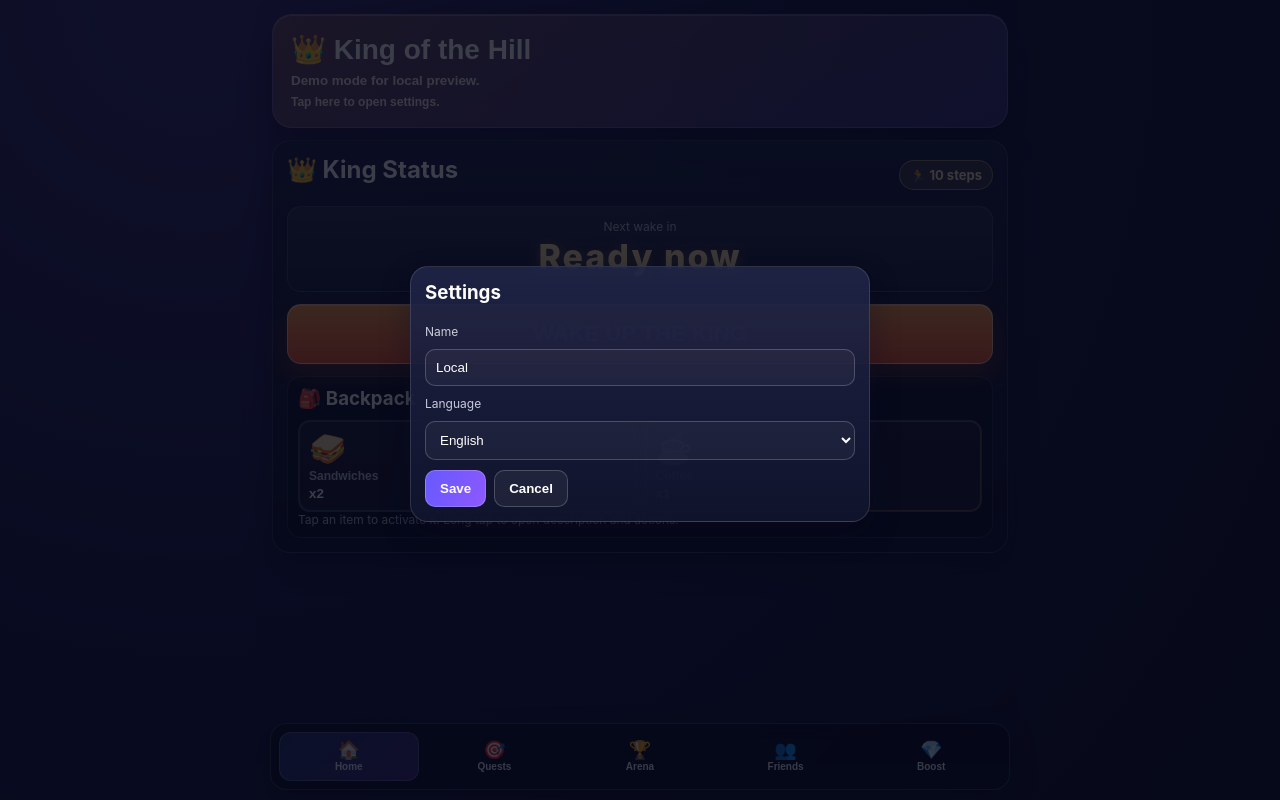
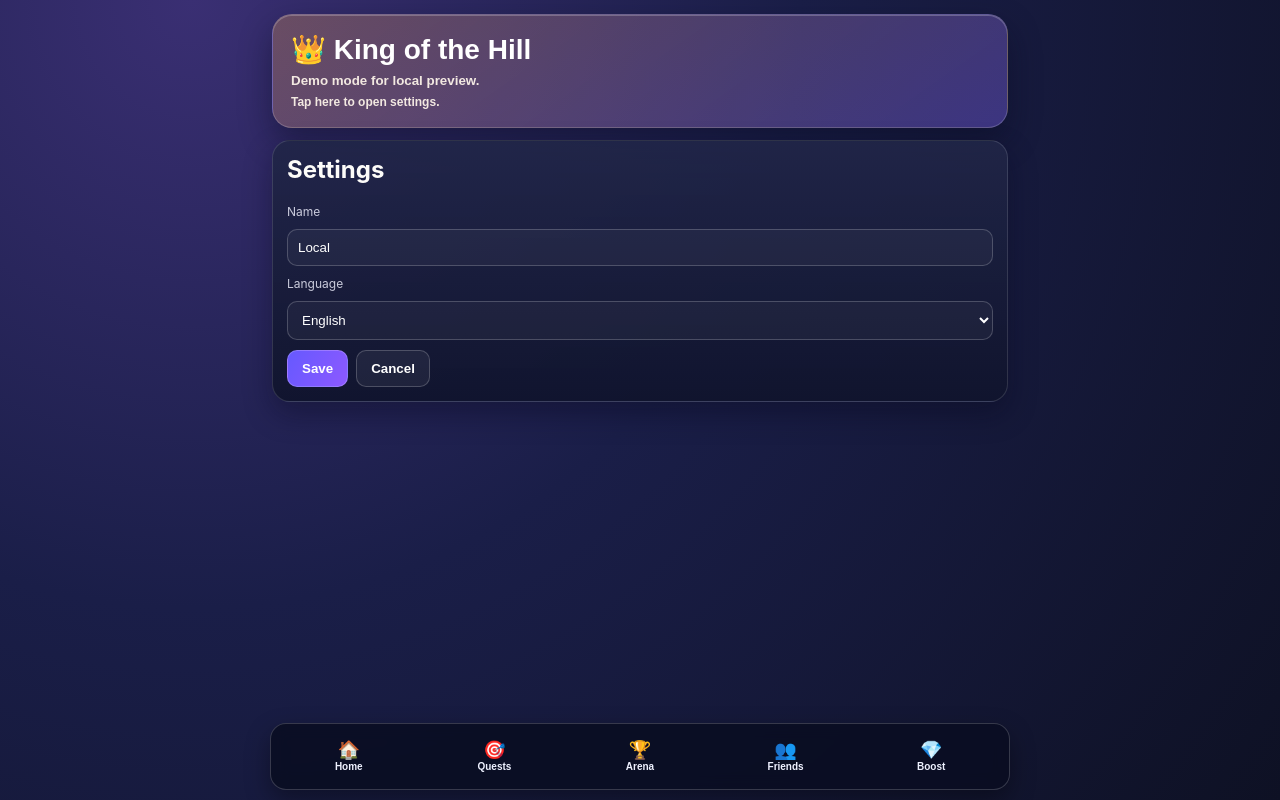
Before and after one commit to vvmspace/koth_codex, a React (Vite) app in the folder web/: page / in a window 1280 px wide. Both pictures are taken after a click on the button 640 px from the left and 71 px from the top of the page. Built offline with nearby package versions, Linux system fonts and the light colour scheme.

Commit message:
Replace settings modal with dedicated settings tab

```diff
--- a/web/src/app/App.tsx
+++ b/web/src/app/App.tsx
@@ -7,8 +7,10 @@ import { Leaderboard } from './screens/Leaderboard';
 import { Missions } from './screens/Missions';
 import { Premium } from './screens/Premium';
 import { Referral } from './screens/Referral';
+import { Settings } from './screens/Settings';
 
-type Tab = 'home' | 'missions' | 'leaderboard' | 'referral' | 'premium';
+type Tab = 'home' | 'missions' | 'leaderboard' | 'referral' | 'premium' | 'settings';
+type PublicTab = Exclude<Tab, 'settings'>;
 type BackpackItemKey = 'sandwiches' | 'coffee';
 
 const DEMO_USER = {
@@ -63,14 +65,14 @@ export function App() {
   const [leaderboard, setLeaderboard] = useState<any>(null);
   const [error, setError] = useState('');
   const [isDemoMode, setIsDemoMode] = useState(false);
-  const [isSettingsOpen, setIsSettingsOpen] = useState(false);
   const [settingsName, setSettingsName] = useState('');
   const [settingsLanguage, setSettingsLanguage] = useState<SupportedLanguage>('en');
+  const [settingsBackTab, setSettingsBackTab] = useState<PublicTab>('home');
   const isLoadingUser = !user && !error;
 
   const lang: SupportedLanguage = useMemo(() => detectLanguage(user?.language_code), [user?.language_code]);
 
-  const tabs: Array<{ id: Tab; label: string; icon: string }> = useMemo(
+  const tabs: Array<{ id: PublicTab; label: string; icon: string }> = useMemo(
     () => [
       { id: 'home', label: t(lang, 'tabs.home'), icon: '🏠' },
       { id: 'missions', label: t(lang, 'tabs.missions'), icon: '🎯' },
@@ -159,7 +161,8 @@ export function App() {
   const openSettings = () => {
     setSettingsName(user?.first_name || '');
     setSettingsLanguage(detectLanguage(user?.language_code));
-    setIsSettingsOpen(true);
+    setSettingsBackTab(tab === 'settings' ? 'home' : (tab as PublicTab));
+    setTab('settings');
   };
 
   const saveSettings = () => {
@@ -173,7 +176,11 @@ export function App() {
         language_code: settingsLanguage
       };
     });
-    setIsSettingsOpen(false);
+    setTab(settingsBackTab);
+  };
+
+  const closeSettings = () => {
+    setTab(settingsBackTab);
   };
 
   return (
@@ -200,52 +207,18 @@ export function App() {
         {tab === 'leaderboard' && <Leaderboard data={leaderboard} lang={lang} />}
         {tab === 'referral' && <Referral user={user} lang={lang} />}
         {tab === 'premium' && <Premium lang={lang} />}
+        {tab === 'settings' && (
+          <Settings
+            lang={lang}
+            name={settingsName}
+            selectedLanguage={settingsLanguage}
+            onNameChange={setSettingsName}
+            onLanguageChange={setSettingsLanguage}
+            onSave={saveSettings}
+            onCancel={closeSettings}
+          />
+        )}
       </main>
-
-      {isSettingsOpen && (
-        <div className="modal-overlay" role="dialog" aria-modal="true" aria-label={t(lang, 'settings.title')}>
-          <button
-            type="button"
-            className="modal-backdrop"
-            aria-label={t(lang, 'settings.cancel')}
-            onClick={() => setIsSettingsOpen(false)}
-          />
-          <div className="card modal-content">
-            <h3>{t(lang, 'settings.title')}</h3>
-
-            <label className="field-label" htmlFor="settings-name">
-              {t(lang, 'settings.name')}
-            </label>
-            <input
-              id="settings-name"
-              value={settingsName}
-              onChange={(event) => setSettingsName(event.target.value)}
-              placeholder={t(lang, 'settings.name')}
-            />
-
-            <label className="field-label" htmlFor="settings-language">
-              {t(lang, 'settings.language')}
-            </label>
-            <select
-              id="settings-language"
-              value={settingsLanguage}
-              onChange={(event) => setSettingsLanguage(event.target.value as SupportedLanguage)}
-            >
-              <option value="en">{t(lang, 'settings.languageEnglish')}</option>
-              <option value="es">{t(lang, 'settings.languageSpanish')}</option>
-            </select>
-
-            <div className="row">
-              <button type="button" onClick={saveSettings}>
-                {t(lang, 'settings.save')}
-              </button>
-              <button type="button" className="secondary" onClick={() => setIsSettingsOpen(false)}>
-                {t(lang, 'settings.cancel')}
-              </button>
-            </div>
-          </div>
-        </div>
-      )}
 
       <nav className="bottom-tabs" aria-label="Main navigation">
         {tabs.map((item) => (
--- /dev/null
+++ b/web/src/app/screens/Settings.tsx
@@ -0,0 +1,56 @@
+import { t, type SupportedLanguage } from '../i18n';
+
+export function Settings({
+  lang,
+  name,
+  selectedLanguage,
+  onNameChange,
+  onLanguageChange,
+  onSave,
+  onCancel
+}: {
+  lang: SupportedLanguage;
+  name: string;
+  selectedLanguage: SupportedLanguage;
+  onNameChange: (value: string) => void;
+  onLanguageChange: (value: SupportedLanguage) => void;
+  onSave: () => void;
+  onCancel: () => void;
+}) {
+  return (
+    <div className="card settings-tab">
+      <h2>{t(lang, 'settings.title')}</h2>
+
+      <label className="field-label" htmlFor="settings-name">
+        {t(lang, 'settings.name')}
+      </label>
+      <input
+        id="settings-name"
+        value={name}
+        onChange={(event) => onNameChange(event.target.value)}
+        placeholder={t(lang, 'settings.name')}
+      />
+
+      <label className="field-label" htmlFor="settings-language">
+        {t(lang, 'settings.language')}
+      </label>
+      <select
+        id="settings-language"
+        value={selectedLanguage}
+        onChange={(event) => onLanguageChange(event.target.value as SupportedLanguage)}
+      >
+        <option value="en">{t(lang, 'settings.languageEnglish')}</option>
+        <option value="es">{t(lang, 'settings.languageSpanish')}</option>
+      </select>
+
+      <div className="row">
+        <button type="button" onClick={onSave}>
+          {t(lang, 'settings.save')}
+        </button>
+        <button type="button" className="secondary" onClick={onCancel}>
+          {t(lang, 'settings.cancel')}
+        </button>
+      </div>
+    </div>
+  );
+}
--- a/web/src/styles.css
+++ b/web/src/styles.css
@@ -264,32 +264,6 @@ input {
   margin-top: 10px;
 }
 
-.modal-overlay {
-  position: fixed;
-  inset: 0;
-  z-index: 40;
-  display: grid;
-  place-items: center;
-  padding: 12px;
-}
-
-.modal-backdrop {
-  position: absolute;
-  inset: 0;
-  border: 0;
-  border-radius: 0;
-  background: rgba(5, 7, 22, 0.78);
-  padding: 0;
-}
-
-.modal-content {
-  width: min(460px, calc(100vw - 24px));
-  position: relative;
-  z-index: 1;
-  display: grid;
-  gap: 10px;
-}
-
 .field-label {
   font-size: 12px;
   color: rgba(240, 242, 255, 0.82);
@@ -303,3 +277,8 @@ select {
   background: rgba(255, 255, 255, 0.04);
   color: #fff;
 }
+
+.settings-tab {
+  display: grid;
+  gap: 10px;
+}
```
